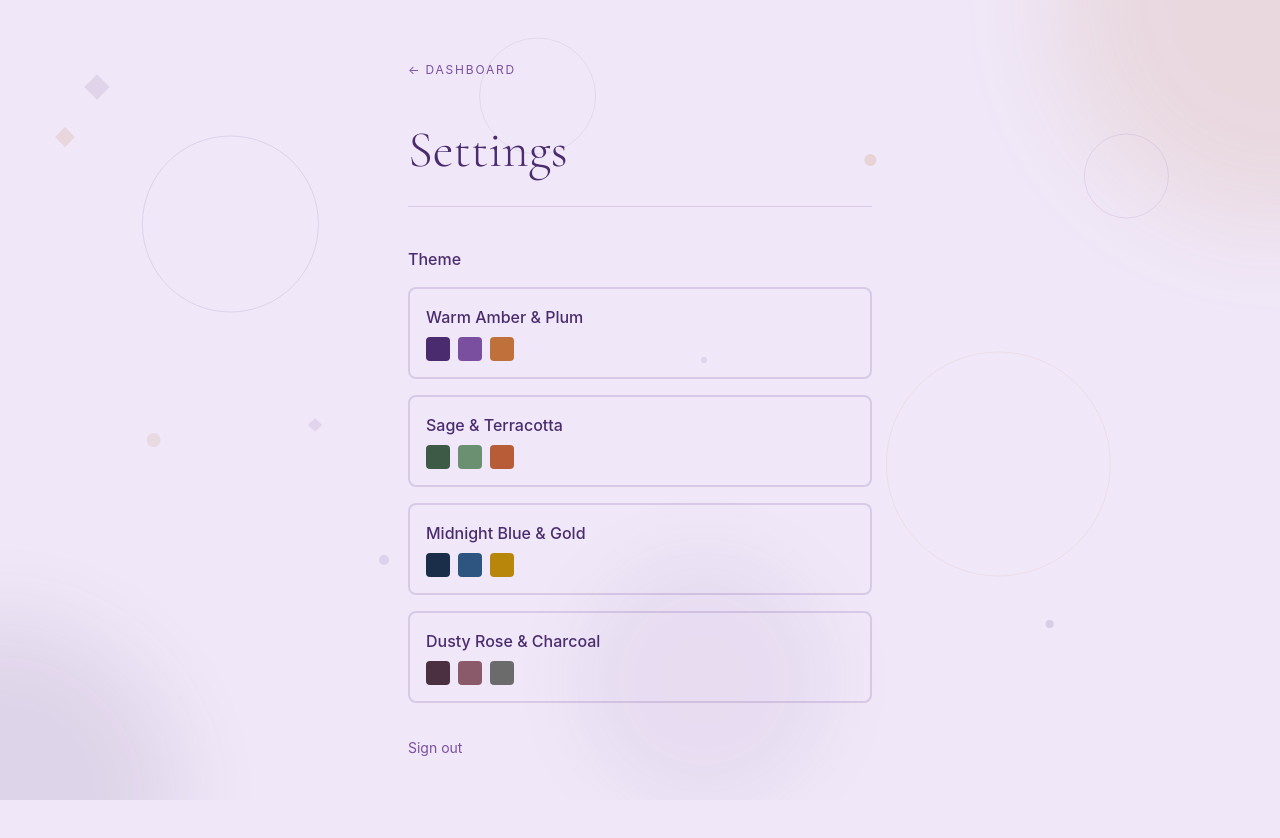
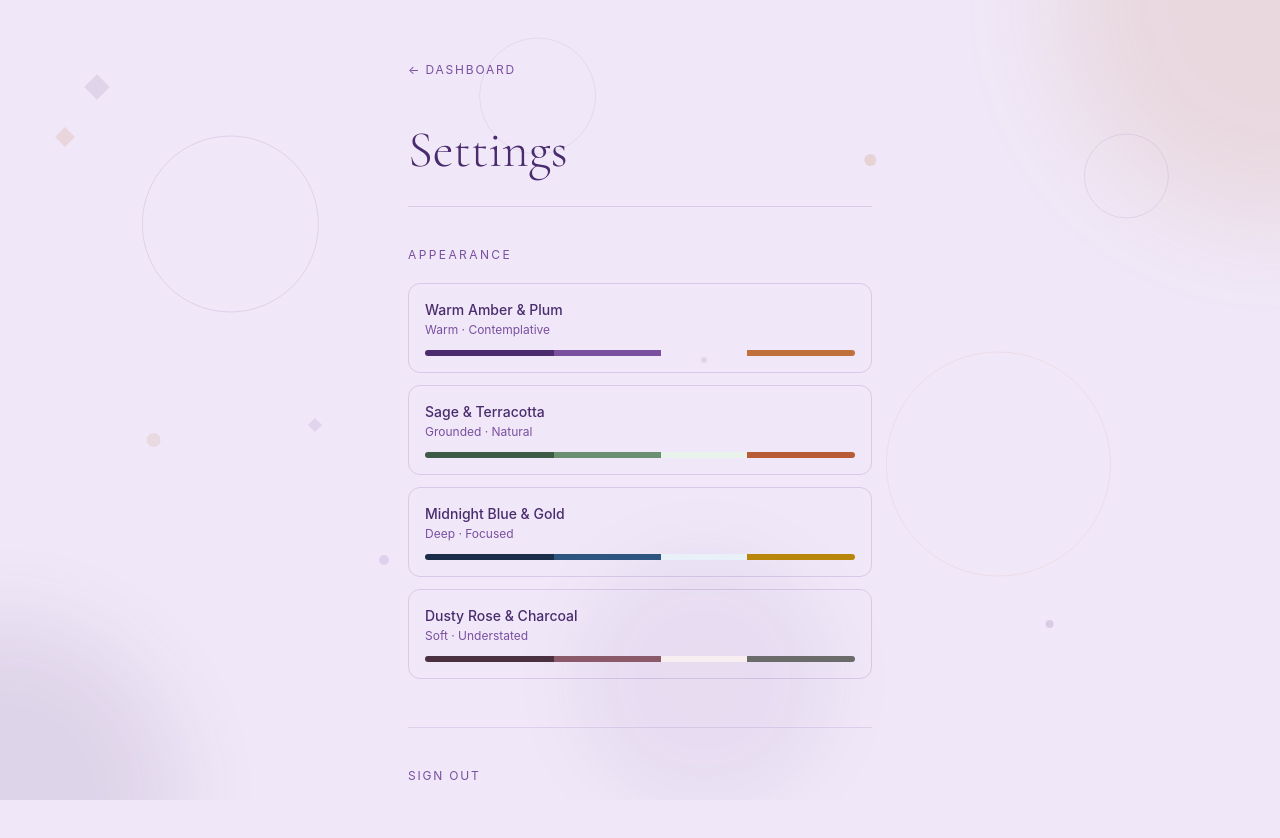
Before and after one commit to FionaDmello/hard-things, a React (Vite) app: page /settings in a window 1280 px wide. Shown: the top 838 px of the page. Built offline with nearby package versions, Linux system fonts and the light colour scheme; no server answers.

Commit message:
updated setting page

```diff
--- a/src/components/ThemePicker.tsx
+++ b/src/components/ThemePicker.tsx
@@ -5,6 +5,25 @@ import type { Theme } from '../types/database'
 
 interface ThemePickerProps {
   isFirstLaunch?: boolean
+}
+
+const THEME_META: Record<Theme, { description: string; palette: string[] }> = {
+  'amber-plum': {
+    description: 'Warm · Contemplative',
+    palette: ['#4A2C6E', '#7A4FA0', '#F0E8F8', '#C0703A'],
+  },
+  'sage-terracotta': {
+    description: 'Grounded · Natural',
+    palette: ['#3D5A47', '#6B8F71', '#EAF2EC', '#B85C38'],
+  },
+  'midnight-gold': {
+    description: 'Deep · Focused',
+    palette: ['#1A2E4A', '#2E5480', '#E8F0F8', '#B8860B'],
+  },
+  'rose-charcoal': {
+    description: 'Soft · Understated',
+    palette: ['#4A3040', '#8B5A6A', '#F8EEF2', '#6B6B6B'],
+  },
 }
 
 export function ThemePicker({ isFirstLaunch = false }: ThemePickerProps) {
@@ -27,51 +46,57 @@ export function ThemePicker({ isFirstLaunch = false }: ThemePickerProps) {
       <div className={isFirstLaunch ? 'max-w-md w-full' : ''}>
         {isFirstLaunch && (
           <div className="text-center mb-8">
-            <h1 className="text-2xl font-semibold text-primary mb-2">
+            <h1
+              className="text-primary mb-2 leading-tight"
+              style={{ fontFamily: "'Cormorant', Georgia, serif", fontWeight: 300, fontSize: 'clamp(2rem, 6vw, 2.6rem)' }}
+            >
               Welcome to Hard Things
             </h1>
-            <p className="text-mid">Choose your theme to get started</p>
+            <p className="text-sm text-mid">Choose a theme to get started</p>
           </div>
         )}
 
-        <div className="grid gap-4">
-          {themes.map((theme) => (
+        <div className="grid gap-3">
+          {themes.map((theme) => {
+            const meta = THEME_META[theme.id]
+            const isActive = currentTheme === theme.id
+            return (
               <button
                 key={theme.id}
                 onClick={() => handleThemeSelect(theme.id)}
-              className={`p-4 rounded-lg border-2 text-left transition-all ${
-                currentTheme === theme.id
+                className={`w-full p-4 rounded-xl border text-left transition-all ${
+                  isActive
                     ? 'border-accent bg-accent-light'
                     : 'border-mid/20 hover:border-mid/40'
                 }`}
               >
-              <div className="font-medium text-primary">{theme.name}</div>
-              <div className="flex gap-2 mt-2">
-                <ThemePreview themeId={theme.id} />
+                <div className="flex items-center justify-between mb-3">
+                  <div>
+                    <p className="text-sm font-medium text-primary">{theme.name}</p>
+                    <p className="text-xs text-mid mt-0.5">{meta.description}</p>
                   </div>
+                  {isActive && (
+                    <span className="text-xs uppercase tracking-[0.15em] text-accent">Active</span>
+                  )}
+                </div>
+                <PaletteStrip palette={meta.palette} />
               </button>
-          ))}
+            )
+          })}
         </div>
       </div>
     </div>
   )
 }
 
-function ThemePreview({ themeId }: { themeId: Theme }) {
-  const colors: Record<Theme, { primary: string; mid: string; accent: string }> = {
-    'amber-plum': { primary: '#4A2C6E', mid: '#7A4FA0', accent: '#C0703A' },
-    'sage-terracotta': { primary: '#3D5A47', mid: '#6B8F71', accent: '#B85C38' },
-    'midnight-gold': { primary: '#1A2E4A', mid: '#2E5480', accent: '#B8860B' },
-    'rose-charcoal': { primary: '#4A3040', mid: '#8B5A6A', accent: '#6B6B6B' },
-  }
-
-  const c = colors[themeId]
+function PaletteStrip({ palette }: { palette: string[] }) {
+  const [c1, c2, c3, c4] = palette
+  const gradient = `linear-gradient(to right, ${c1} 0%, ${c1} 30%, ${c2} 30%, ${c2} 55%, ${c3} 55%, ${c3} 75%, ${c4} 75%)`
 
   return (
-    <>
-      <div className="w-6 h-6 rounded" style={{ backgroundColor: c.primary }} />
-      <div className="w-6 h-6 rounded" style={{ backgroundColor: c.mid }} />
-      <div className="w-6 h-6 rounded" style={{ backgroundColor: c.accent }} />
-    </>
+    <div
+      className="w-full h-1.5 rounded-full"
+      style={{ background: gradient }}
+    />
   )
 }
--- a/src/routes/settings.tsx
+++ b/src/routes/settings.tsx
@@ -9,6 +9,7 @@ export const Route = createFileRoute('/settings')({
 
 function Settings() {
   const signOut = useAuthStore((state) => state.signOut)
+  const user = useAuthStore((state) => state.user)
   const navigate = useNavigate()
 
   async function handleSignOut() {
@@ -34,15 +35,20 @@ function Settings() {
         <div className="mt-6 h-px bg-mid/20" />
       </header>
 
-      <section className="mb-8">
-        <h2 className="font-medium text-primary mb-4">Theme</h2>
+      <section className="mb-12">
+        <p className="text-xs uppercase tracking-[0.2em] text-mid mb-5">Appearance</p>
         <ThemePicker />
       </section>
 
-      <section>
+      <div className="h-px bg-mid/15 mb-10" />
+
+      <section className="flex items-center justify-between">
+        {user?.email && (
+          <p className="text-xs text-mid">{user.email}</p>
+        )}
         <button
           onClick={handleSignOut}
-          className="text-sm text-mid hover:text-primary"
+          className="text-xs uppercase tracking-[0.15em] text-mid hover:text-primary transition-colors"
         >
           Sign out
         </button>
```
Lines whose indentation alone changed are shown as unchanged.
